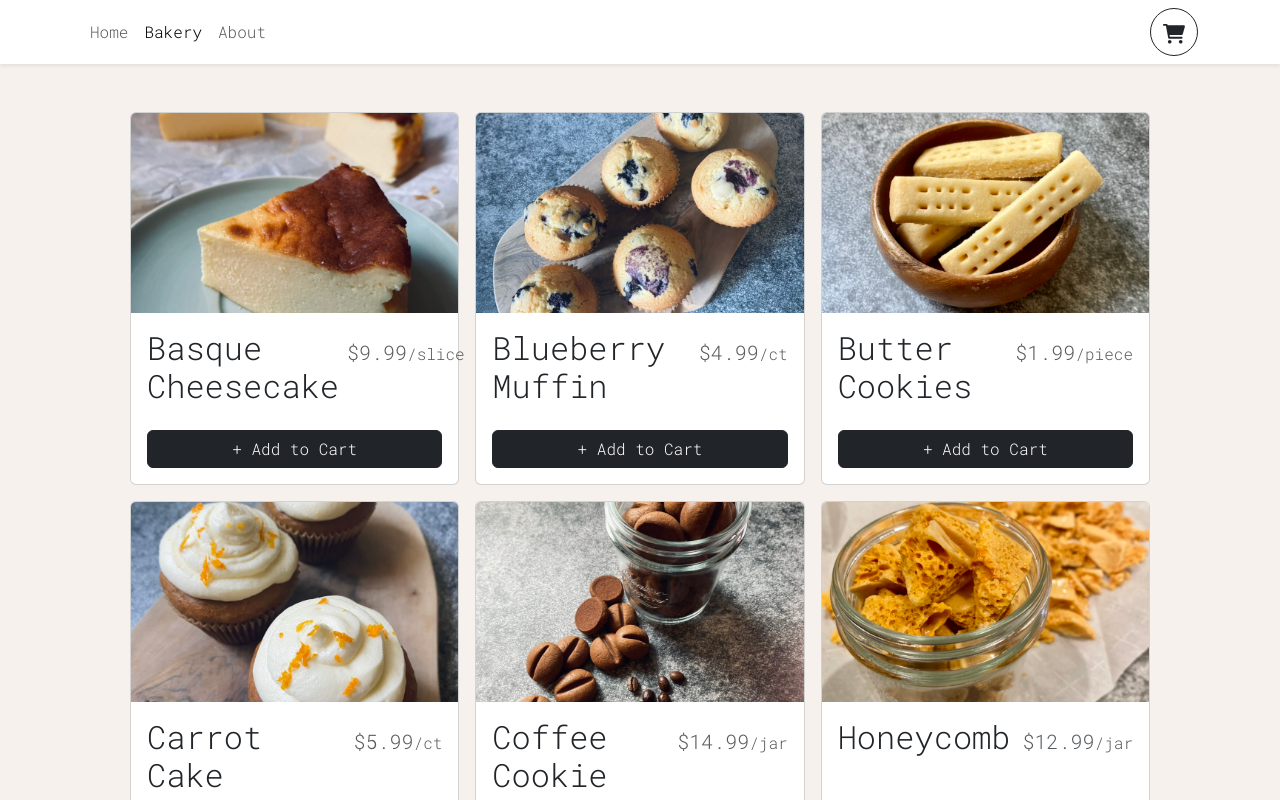
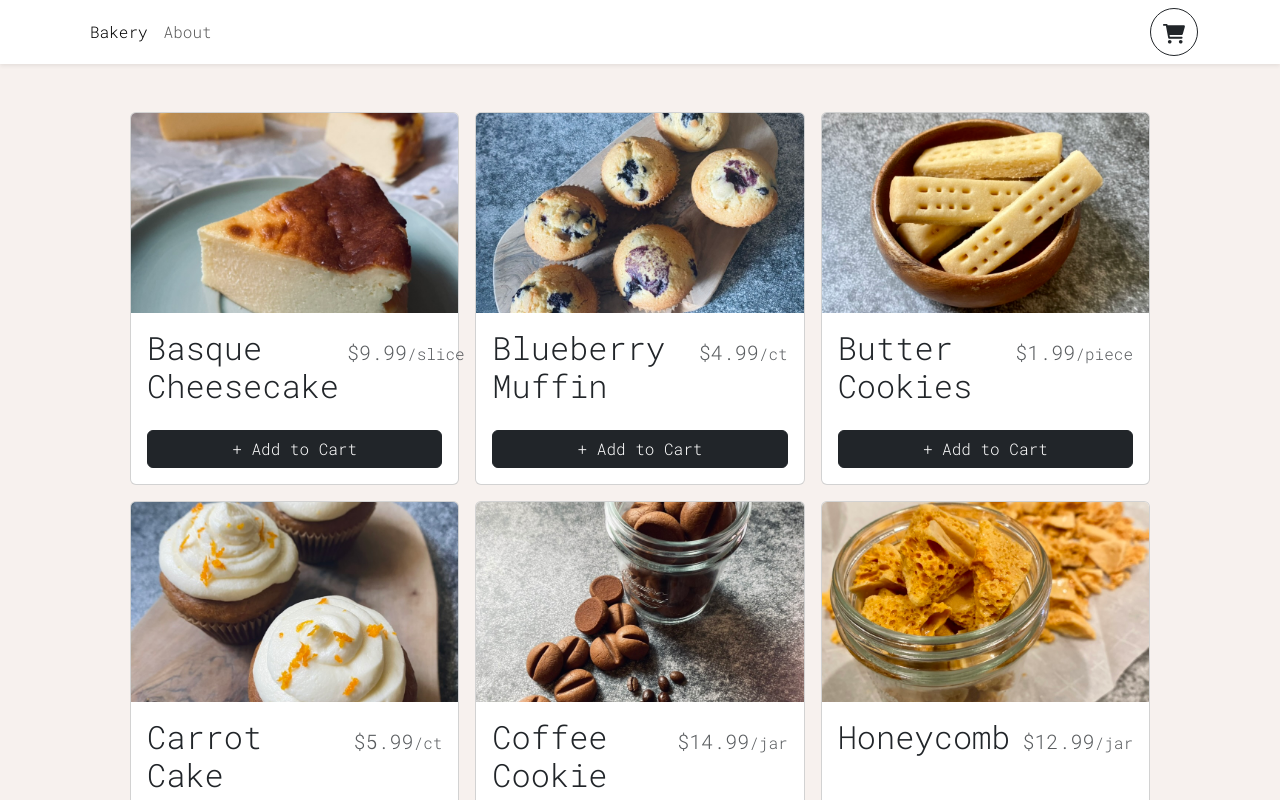
Before and after one commit to bzzz-coding/home-bakery, a React (Vite) app: page /bakery in a window 1280 px wide. Shown: the top 800 px of the page. Built offline with nearby package versions, Linux system fonts and the light colour scheme.

Commit message:
Added favicon

```diff
--- a/index.html
+++ b/index.html
@@ -2,7 +2,7 @@
 <html lang="en" style="padding-bottom: 0;">
   <head>
     <meta charset="UTF-8" />
-    <link rel="icon" type="image/svg+xml" href="/vite.svg" />
+    <link rel="icon" type="image/x-icon" href="imgs/logo.png">
     <link rel="preconnect" href="https://fonts.googleapis.com" />
     <link rel="preconnect" href="https://fonts.gstatic.com" crossorigin />
     <link href="https://fonts.googleapis.com/css2?family=Roboto+Mono:wght@300&display=swap" rel="stylesheet">
--- a/src/App.tsx
+++ b/src/App.tsx
@@ -13,7 +13,7 @@ function App() {
       <Navbar />
       <Container>
         <Routes>
-          <Route path="/"  element={<Home />} />
+          {/* <Route path="/"  element={<Home />} /> */}
           <Route path="/bakery" element={<Bakery />} />
           <Route path="/about" element={<About />} />
         </Routes>
--- a/src/components/Navbar.tsx
+++ b/src/components/Navbar.tsx
@@ -14,9 +14,9 @@ const Navbar = () => {
       <NavbarBootstrap sticky="top" className="bg-white shadow-sm">
         <Container>
           <Nav className="me-auto">
-            <Nav.Link to="/" as={NavLink}>
+            {/* <Nav.Link to="/" as={NavLink}>
               Home
-            </Nav.Link>
+            </Nav.Link> */}
             <Nav.Link to="/bakery" as={NavLink}>
               Bakery
             </Nav.Link>
```
Also changed, not shown: public/imgs/logo.png (added).
